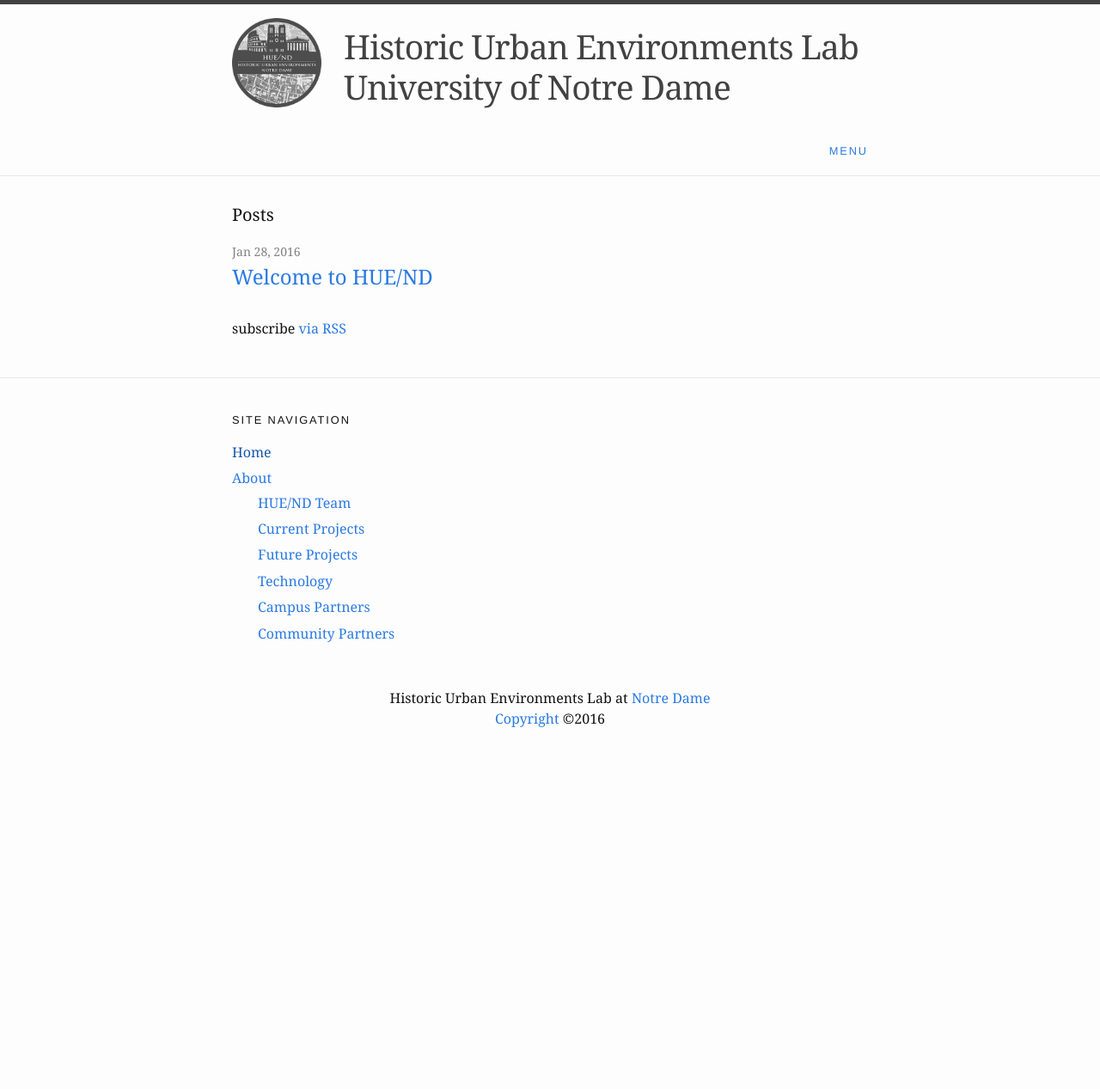
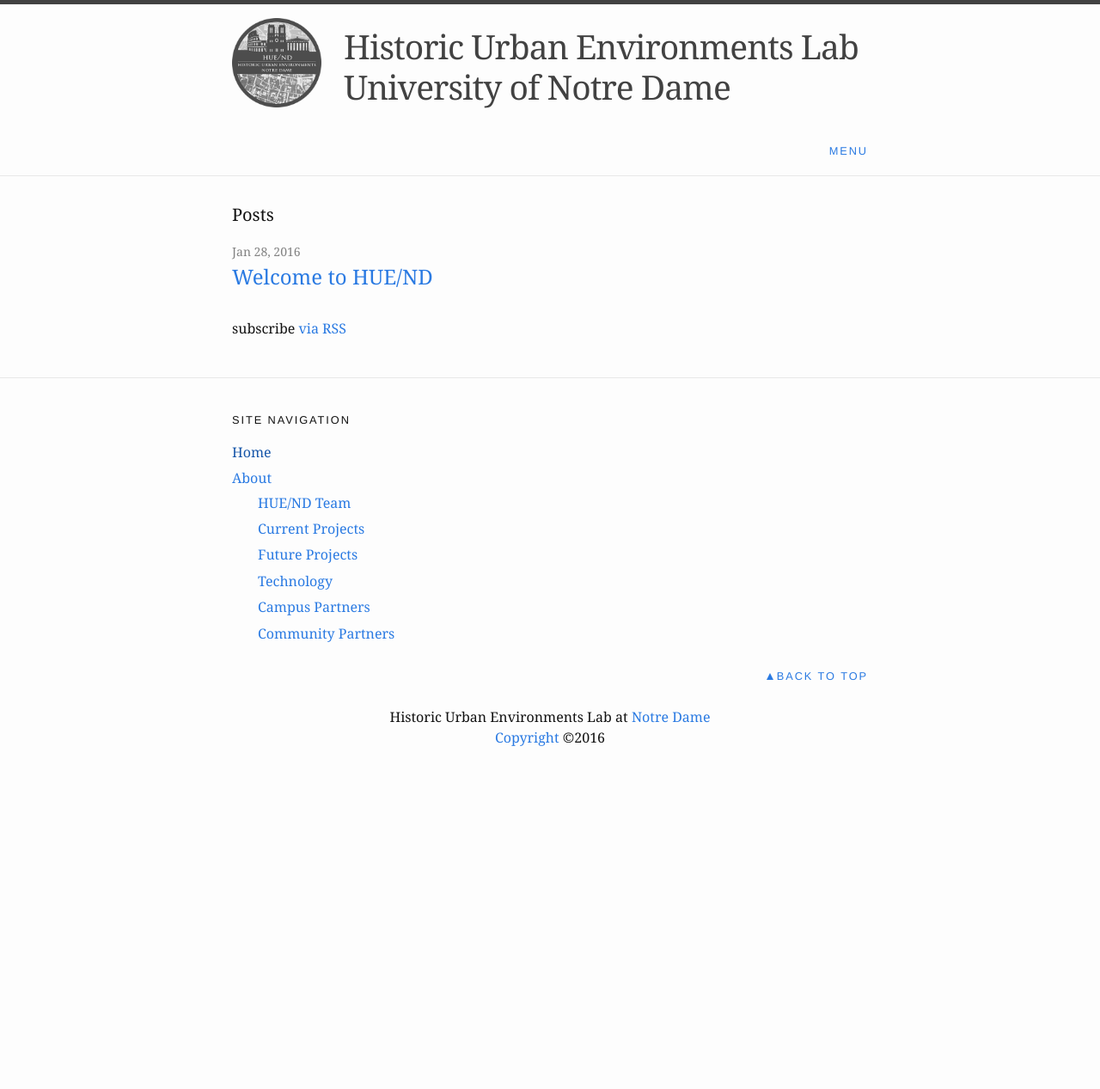
Before and after one commit to HUE-ND/HUE-ND.github.io, a Jekyll site: the page built from index.html, in a window 1280 px wide. Shown: the whole page at 86% size. Built offline with Jekyll 4.4.1, drawn with Linux system fonts in a browser that asks for light colours; before the commit the page ends 1245 px from its top, so only the background shows below that.

Commit message:
Bottom navigation link

```diff
--- a/_includes/footer.html
+++ b/_includes/footer.html
@@ -29,7 +29,11 @@
           </ul>
         </li>
       </ul>
+      <p class="float-wrapper">
+        <a class="back-to-top" href="#">Back To Top</a>
+      </p>
     </nav>
+
 
     <div class="site-description">
       <p>
--- a/_sass/_base.scss
+++ b/_sass/_base.scss
@@ -107,7 +107,8 @@ h4,
 h5,
 h6,
 .site-menu,
-.site-navigation-heading {
+.site-navigation-heading,
+.back-to-top {
   font-family: $display-typeface;
   font-size: .8em;
   font-weight: normal;
--- a/_sass/_layout.scss
+++ b/_sass/_layout.scss
@@ -79,13 +79,11 @@
 }
 
 
+ // Site footer
 
-/**
- * Site footer
- */
 .site-footer {
-    border-top: 1px solid $grey-color-light;
-    padding: $spacing-unit 0;
+  border-top: 1px solid $grey-color-light;
+  padding: $spacing-unit 0;
 }
 
 .site-navigation-menu-item {
@@ -94,6 +92,28 @@
   a {
     display: block;
     padding: .1em 0;
+  }
+}
+
+.float-wrapper {
+  float: left;
+  width: 100%;
+}
+
+.back-to-top {
+  display: inline-block;
+  float: right;
+  padding-bottom: 1em;
+  position: relative;
+
+  &::before {
+    border-bottom: 8px solid $brand-color;
+    border-left: 4px solid transparent;
+    border-right: 4px solid transparent;
+    content: '';
+    left: -12px;
+    position: absolute;
+    top: 15px;
   }
 }
 
```
